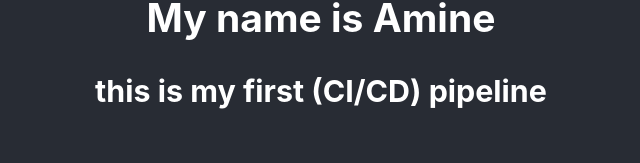
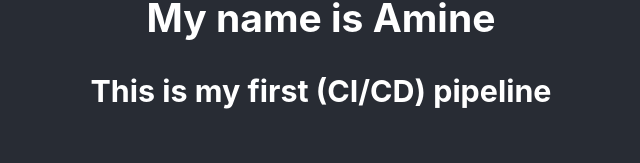
Before and after one commit to amine1506811/react-app-jenkins-pipline, a React (Create React App) app: page / in a window 1280 px wide. Shown: the part 544-707 px from the top of the page, without its empty margins (319-959 px from the left). Built offline with nearby package versions, Linux system fonts and the light colour scheme.

Commit message:
Update App.js

```diff
--- a/src/App.js
+++ b/src/App.js
@@ -9,7 +9,7 @@ function App() {
         <p>
         <h1> Hello World :) </h1>
       <h2> My name is Amine </h2>
-<h3> this is my first (CI/CD) pipeline </h3>
+<h3> This is my first (CI/CD) pipeline </h3>
         </p>
         <a
           className="App-link"
```
